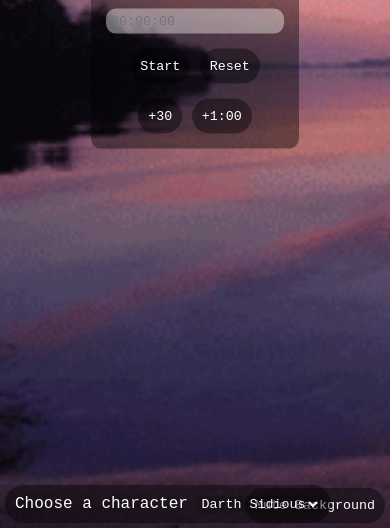
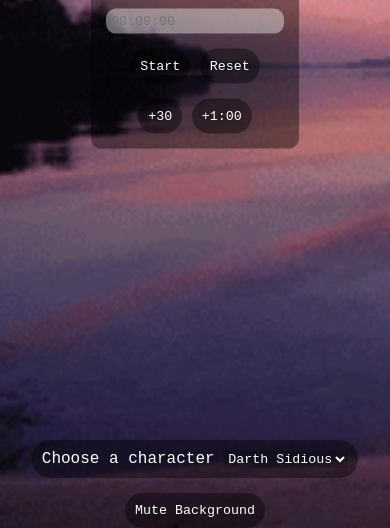
Before and after one commit to taylor-porter/timer, a plain HTML site: page index.html in a window 390 px wide. Shown: the part 316-844 px from the top of the page. Drawn offline with Linux system fonts and the light colour scheme.

Commit message:
Made bottom buttons mobile friendly

```diff
--- a/index.html
+++ b/index.html
@@ -21,9 +21,9 @@
         </div>
     </div>
 
-    <button onclick="mute()" id="mute">Mute Background</button>
     <img src="images/darth-sidious.jpg" id="character">
 
+    <div id="bottom-buttons">
         <form id="characterChooser">
             <label for="charicters">Choose a character</label>
             <select name="characters" id="charicters">
@@ -33,6 +33,9 @@
                 <option value="donaldTrump">Donald Trump</option>
             </select>
         </form>
+        <button onclick="mute()" id="mute">Mute Background</button>
+    </div>
+
 
         <audio controls hidden loop id="timerAlert">
             <source src="audio/sidious.mp3" type="audio/mp3">
--- a/style.css
+++ b/style.css
@@ -62,11 +62,20 @@ button:hover, input[type="submit"]:hover, select{
 form{
     display: inline;
 }
+#bottom-buttons{
+    display: grid;
+    width: 100%;
+    grid-template-columns: auto auto ;
+    position: absolute;
+    bottom: 0px;
+}
+#mute, #characterChooser{
+    width: fit-content;
+}
 #mute{
-    position:absolute;
-    bottom: 5px;
-    right: 5px;
+    justify-self: right;
 }
+
 #character{
     z-index: -3;
     opacity: 0;
@@ -80,13 +89,18 @@ form{
     transition: opacity 2s;
     user-select: none;
 }
-#characterChooser{
-    position:absolute;
-    left:5px;
-    bottom:5px;
-}
+
 #characterChooser select{
     color: white;
     border: none;
     outline: none;
 }
+@media (max-width: 500px) {
+    #bottom-buttons{
+        grid-template-columns: 100%;
+        justify-items: center;
+    }
+    #mute{
+        justify-self: center;
+    }
+}
```
Lines whose indentation alone changed are shown as unchanged.
